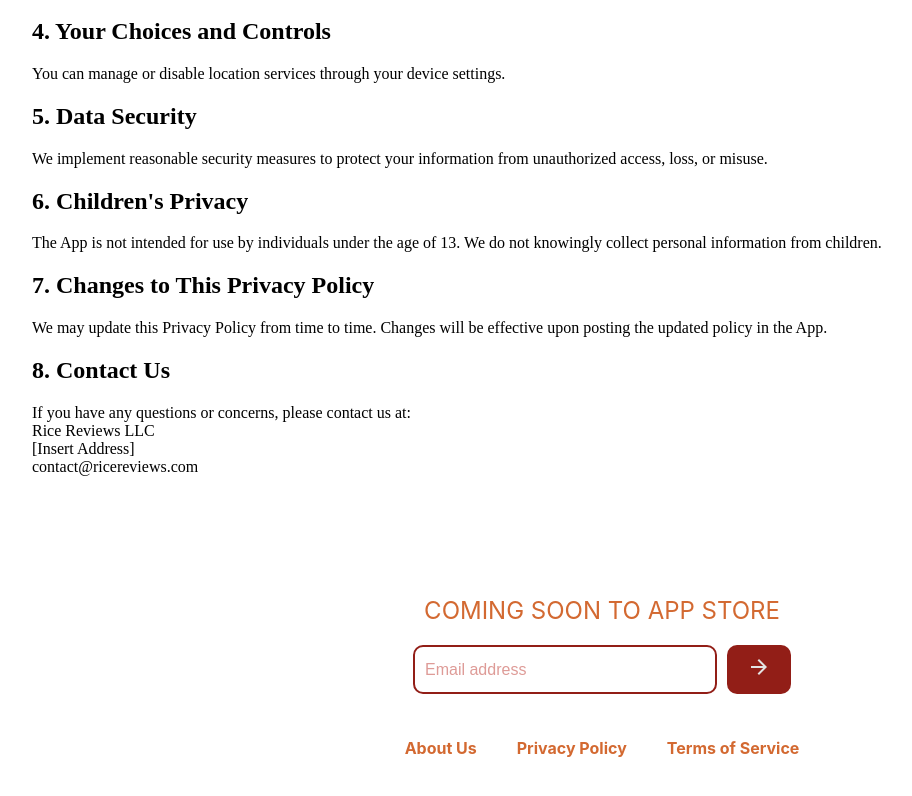
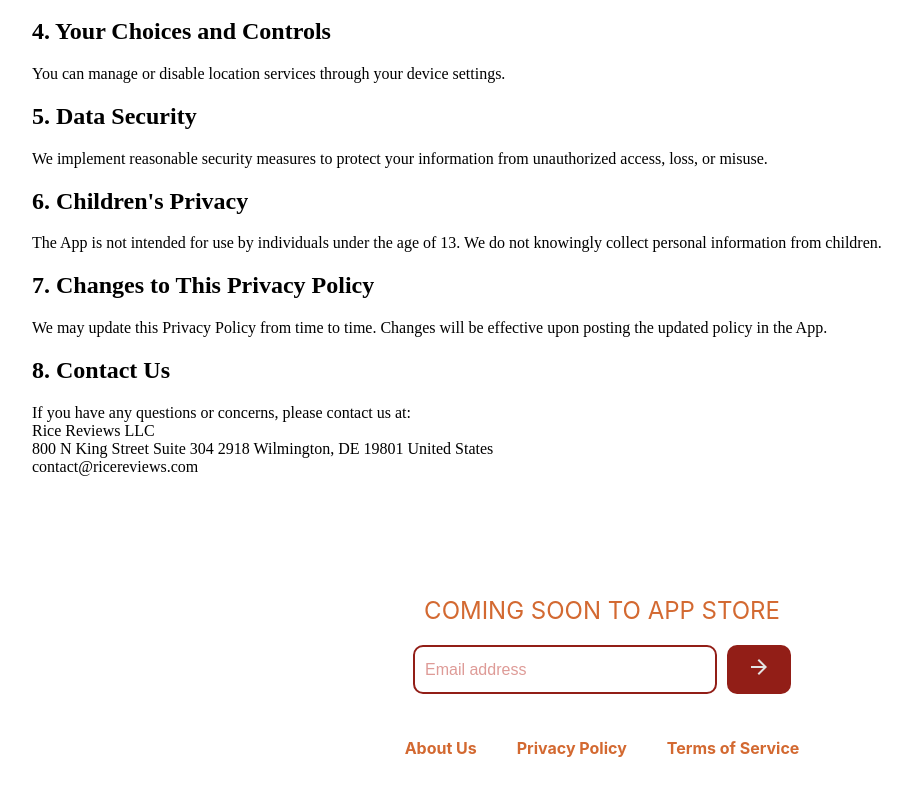
Before and after one commit to FarishLoy/rice-reviews, a React (Create React App) app: page /privacy-policy in a window 1280 px wide. Shown: the part 1004-1800 px from the top of the page, without its empty margins (38-950 px from the left). Built offline with nearby package versions, Linux system fonts and the light colour scheme.

Commit message:
update address

```diff
--- a/src/components/PrivacyPolicy.jsx
+++ b/src/components/PrivacyPolicy.jsx
@@ -101,7 +101,8 @@ const PrivacyPolicy = () => {
         If you have any questions or concerns, please contact us at:
         <br />
         Rice Reviews LLC <br />
-        [Insert Address] <br />
+        800 N King Street Suite 304 2918 Wilmington, DE 19801 United States{' '}
+        <br />
         contact@ricereviews.com
       </p>
     </div>
--- a/src/components/TermsOfService.jsx
+++ b/src/components/TermsOfService.jsx
@@ -88,7 +88,7 @@ const TermsOfService = () => {
         <br />
         Rice Reviews LLC
         <br />
-        [Insert Address]
+        800 N King Street Suite 304 2918 Wilmington, DE 19801 United States
         <br />
         Email: contact@ricereviews.com
       </p>
```
